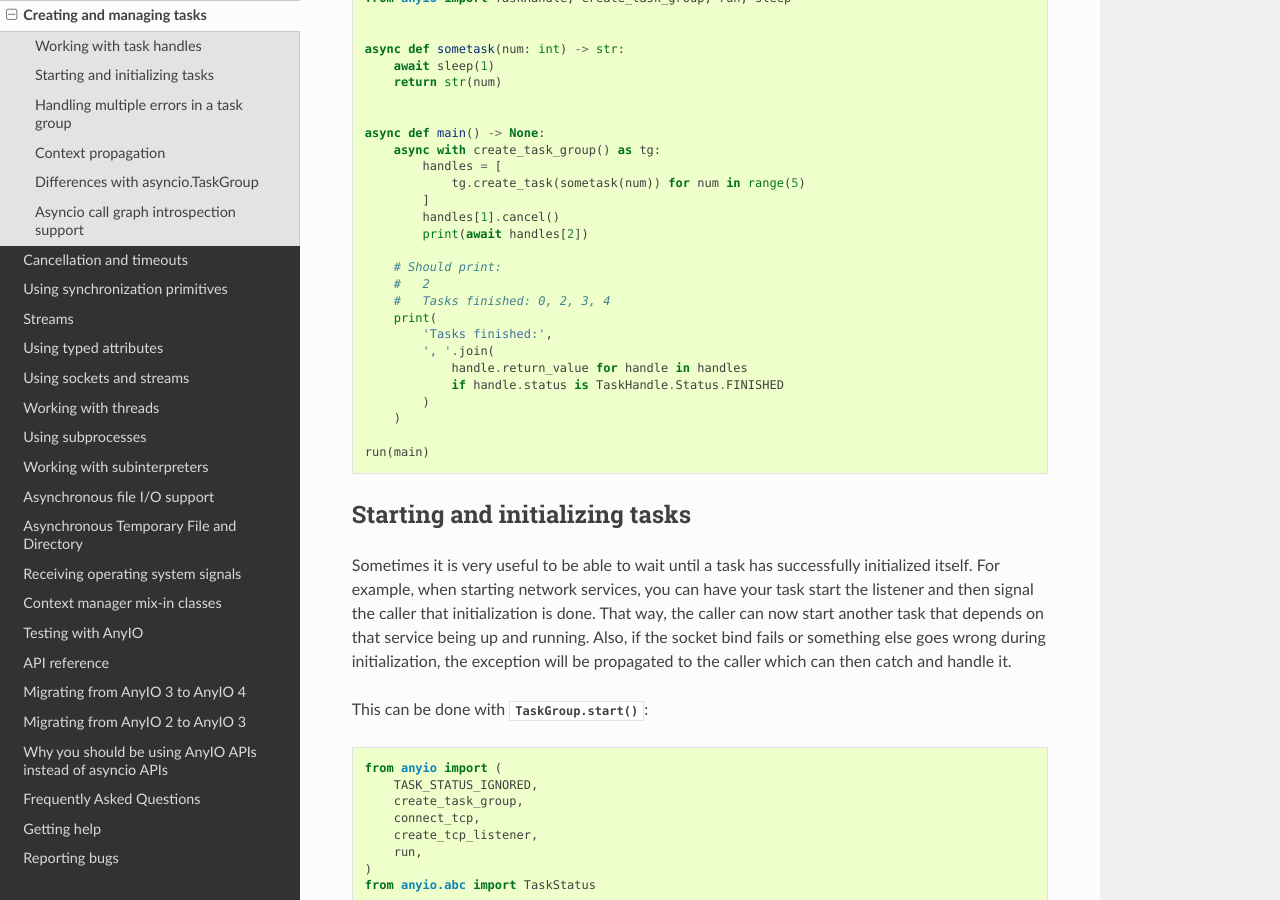
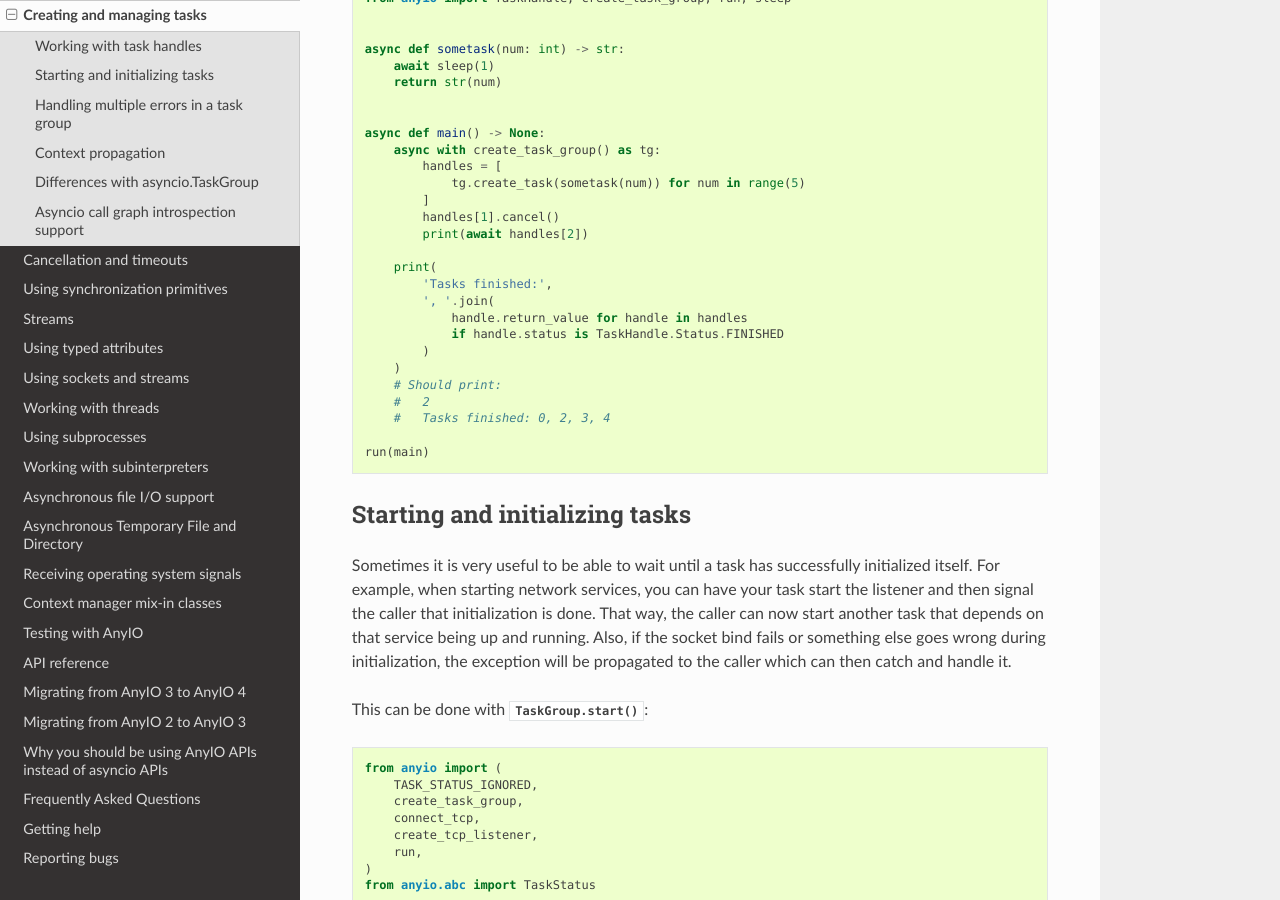
Before and after one commit to agronholm/anyio, a Sphinx documentation site: the page built from docs/tasks.rst, in a window 1280 px wide and 900 px high, scrolled down 1105 px. Built offline with Sphinx 7.4.7 and the Read the Docs theme 3.1.0, drawn with Linux system fonts in a browser that asks for light colours; the version number could not be read and is left out; part of the change alters nothing that is shown.

```diff
--- a/docs/tasks.rst
+++ b/docs/tasks.rst
@@ -69,9 +69,6 @@ method which will return a :class:`~.TaskHandle`. This handle can be used to:
             handles[1].cancel()
             print(await handles[2])
 
-        # Should print:
-        #   2
-        #   Tasks finished: 0, 2, 3, 4
         print(
             'Tasks finished:',
             ', '.join(
@@ -79,6 +76,9 @@ method which will return a :class:`~.TaskHandle`. This handle can be used to:
                 if handle.status is TaskHandle.Status.FINISHED
             )
         )
+        # Should print:
+        #   2
+        #   Tasks finished: 0, 2, 3, 4
 
     run(main)
 
```
